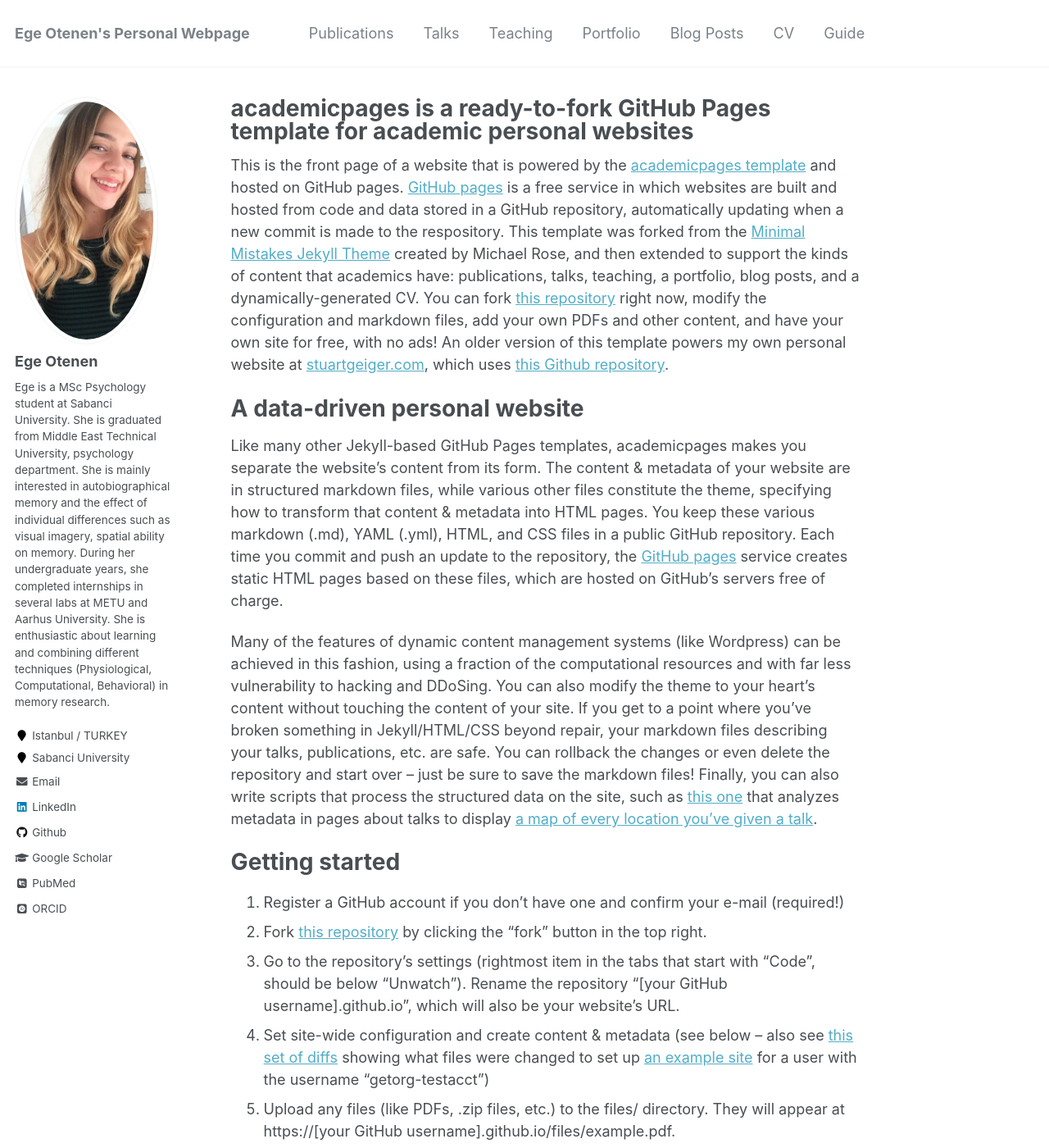
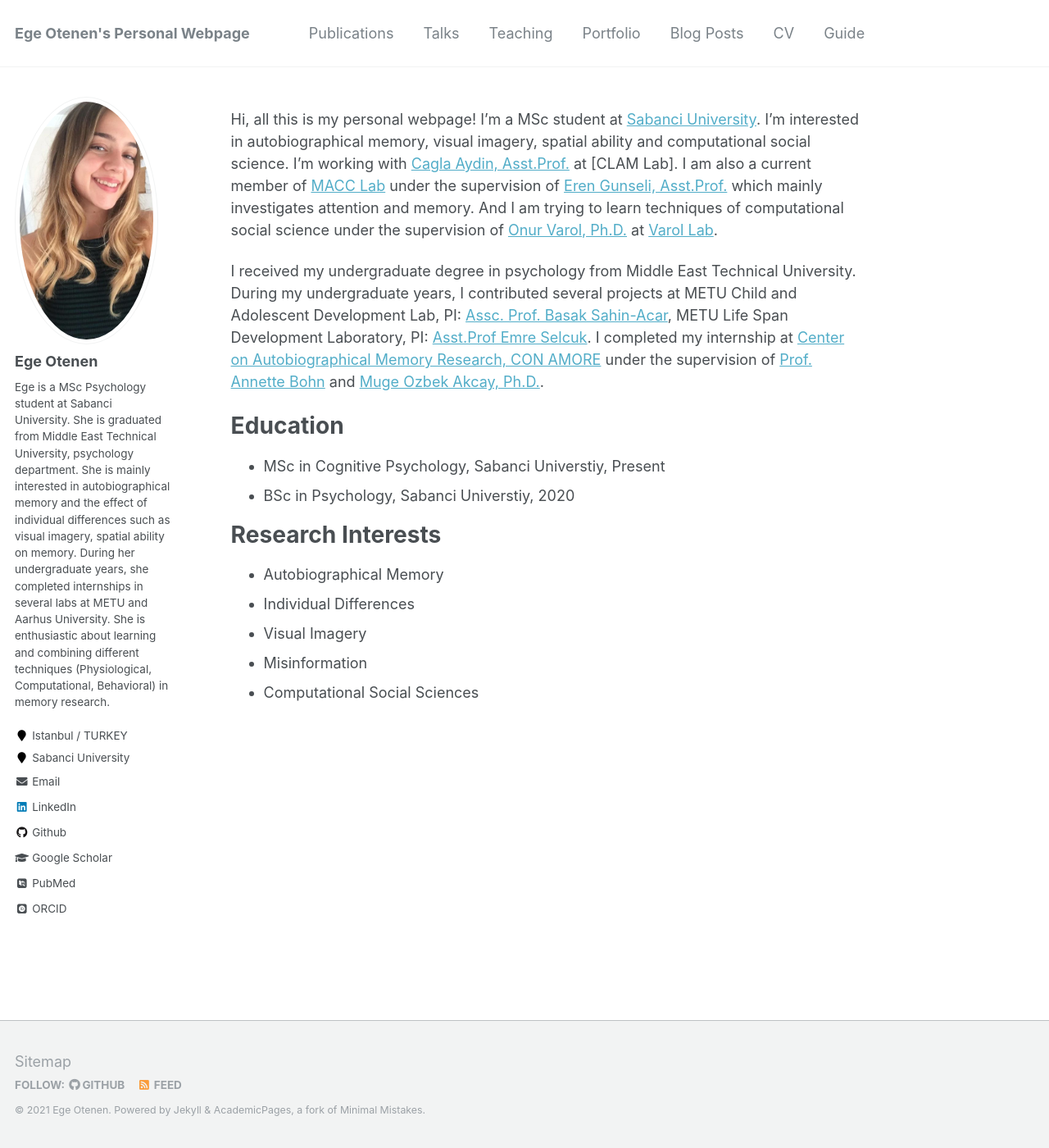
Before and after one commit to egeotenen/egeotenen.github.io, a Jekyll site: the page built from _pages/about.md, in a window 1280 px wide and 1400 px high. Shown: the whole window at 82% size. Built offline with Jekyll 4.4.1, drawn with Linux system fonts in a browser that asks for light colours; some web fonts are replaced; some of the changed text lies outside the part shown.

Commit message:
Updating about page

```diff
--- a/_pages/about.md
+++ b/_pages/about.md
@@ -1,6 +1,6 @@
 ---
 permalink: /
-title: "academicpages is a ready-to-fork GitHub Pages template for academic personal websites"
+title: ""
 excerpt: "About me"
 author_profile: true
 redirect_from:
@@ -8,43 +8,19 @@ redirect_from:
   - /about.html
 ---
 
-This is the front page of a website that is powered by the [academicpages template](https://github.com/academicpages/academicpages.github.io) and hosted on GitHub pages. [GitHub pages](https://pages.github.com) is a free service in which websites are built and hosted from code and data stored in a GitHub repository, automatically updating when a new commit is made to the respository. This template was forked from the [Minimal Mistakes Jekyll Theme](https://mmistakes.github.io/minimal-mistakes/) created by Michael Rose, and then extended to support the kinds of content that academics have: publications, talks, teaching, a portfolio, blog posts, and a dynamically-generated CV. You can fork [this repository](https://github.com/academicpages/academicpages.github.io) right now, modify the configuration and markdown files, add your own PDFs and other content, and have your own site for free, with no ads! An older version of this template powers my own personal website at [stuartgeiger.com](http://stuartgeiger.com), which uses [this Github repository](https://github.com/staeiou/staeiou.github.io).
+Hi, all this is my personal webpage! I'm a MSc student at [Sabanci University](https://www.sabanciuniv.edu/). I'm interested in autobiographical memory, visual imagery, spatial ability and computational social science. I'm working with [Cagla Aydin, Asst.Prof.](https://fass.sabanciuniv.edu/en/faculty-members/detail/1980) at [CLAM Lab].
+I am also a current member of [MACC Lab](https://www.gunselilab.com/) under the supervision of [Eren Gunseli, Asst.Prof.](http://myweb.sabanciuniv.edu/erengunseli/) which mainly investigates attention and memory.
+And I am trying to learn techniques of computational social science under the supervision of [Onur Varol, Ph.D.](http://www.onurvarol.com/) at [Varol Lab](http://varollab.com/).
 
-A data-driven personal website
-======
-Like many other Jekyll-based GitHub Pages templates, academicpages makes you separate the website's content from its form. The content & metadata of your website are in structured markdown files, while various other files constitute the theme, specifying how to transform that content & metadata into HTML pages. You keep these various markdown (.md), YAML (.yml), HTML, and CSS files in a public GitHub repository. Each time you commit and push an update to the repository, the [GitHub pages](https://pages.github.com/) service creates static HTML pages based on these files, which are hosted on GitHub's servers free of charge.
+I received my undergraduate degree in psychology from Middle East Technical University. During my undergraduate years, I contributed several projects at METU Child and Adolescent Development Lab, PI: [Assc. Prof. Basak Sahin-Acar](http://psy.metu.edu.tr/en/basak-sahin-acar), METU Life Span Development Laboratory, PI: [Asst.Prof Emre Selcuk](http://myweb.sabanciuniv.edu/emreselcuk/). I completed my internship at [Center on Autobiographical Memory  Research, CON AMORE](https://psy.au.dk/en/research/research-centres-and-units/conamore/) under the supervision of [Prof. Annette Bohn](https://pure.au.dk/portal/en/persons/annette-bohn(63156000-0ce0-4610-b068-ee3354380b04).html) and [Muge Ozbek Akcay, Ph.D.](https://scholar.google.dk/citations?user=iuB-cpUAAAAJ&hl=en).
 
-Many of the features of dynamic content management systems (like Wordpress) can be achieved in this fashion, using a fraction of the computational resources and with far less vulnerability to hacking and DDoSing. You can also modify the theme to your heart's content without touching the content of your site. If you get to a point where you've broken something in Jekyll/HTML/CSS beyond repair, your markdown files describing your talks, publications, etc. are safe. You can rollback the changes or even delete the repository and start over -- just be sure to save the markdown files! Finally, you can also write scripts that process the structured data on the site, such as [this one](https://github.com/academicpages/academicpages.github.io/blob/master/talkmap.ipynb) that analyzes metadata in pages about talks to display [a map of every location you've given a talk](https://academicpages.github.io/talkmap.html).
+# Education
+* MSc in Cognitive Psychology, Sabanci Universtiy, Present
+* BSc in Psychology, Sabanci Universtiy, 2020
 
-Getting started
-======
-1. Register a GitHub account if you don't have one and confirm your e-mail (required!)
-1. Fork [this repository](https://github.com/academicpages/academicpages.github.io) by clicking the "fork" button in the top right.
-1. Go to the repository's settings (rightmost item in the tabs that start with "Code", should be below "Unwatch"). Rename the repository "[your GitHub username].github.io", which will also be your website's URL.
-1. Set site-wide configuration and create content & metadata (see below -- also see [this set of diffs](http://archive.is/3TPas) showing what files were changed to set up [an example site](https://getorg-testacct.github.io) for a user with the username "getorg-testacct")
-1. Upload any files (like PDFs, .zip files, etc.) to the files/ directory. They will appear at https://[your GitHub username].github.io/files/example.pdf.
-1. Check status by going to the repository settings, in the "GitHub pages" section
-
-Site-wide configuration
-------
-The main configuration file for the site is in the base directory in [_config.yml](https://github.com/academicpages/academicpages.github.io/blob/master/_config.yml), which defines the content in the sidebars and other site-wide features. You will need to replace the default variables with ones about yourself and your site's github repository. The configuration file for the top menu is in [_data/navigation.yml](https://github.com/academicpages/academicpages.github.io/blob/master/_data/navigation.yml). For example, if you don't have a portfolio or blog posts, you can remove those items from that navigation.yml file to remove them from the header.
-
-Create content & metadata
-------
-For site content, there is one markdown file for each type of content, which are stored in directories like _publications, _talks, _posts, _teaching, or _pages. For example, each talk is a markdown file in the [_talks directory](https://github.com/academicpages/academicpages.github.io/tree/master/_talks). At the top of each markdown file is structured data in YAML about the talk, which the theme will parse to do lots of cool stuff. The same structured data about a talk is used to generate the list of talks on the [Talks page](https://academicpages.github.io/talks), each [individual page](https://academicpages.github.io/talks/2012-03-01-talk-1) for specific talks, the talks section for the [CV page](https://academicpages.github.io/cv), and the [map of places you've given a talk](https://academicpages.github.io/talkmap.html) (if you run this [python file](https://github.com/academicpages/academicpages.github.io/blob/master/talkmap.py) or [Jupyter notebook](https://github.com/academicpages/academicpages.github.io/blob/master/talkmap.ipynb), which creates the HTML for the map based on the contents of the _talks directory).
-
-**Markdown generator**
-
-I have also created [a set of Jupyter notebooks](https://github.com/academicpages/academicpages.github.io/tree/master/markdown_generator
-) that converts a CSV containing structured data about talks or presentations into individual markdown files that will be properly formatted for the academicpages template. The sample CSVs in that directory are the ones I used to create my own personal website at stuartgeiger.com. My usual workflow is that I keep a spreadsheet of my publications and talks, then run the code in these notebooks to generate the markdown files, then commit and push them to the GitHub repository.
-
-How to edit your site's GitHub repository
-------
-Many people use a git client to create files on their local computer and then push them to GitHub's servers. If you are not familiar with git, you can directly edit these configuration and markdown files directly in the github.com interface. Navigate to a file (like [this one](https://github.com/academicpages/academicpages.github.io/blob/master/_talks/2012-03-01-talk-1.md) and click the pencil icon in the top right of the content preview (to the right of the "Raw | Blame | History" buttons). You can delete a file by clicking the trashcan icon to the right of the pencil icon. You can also create new files or upload files by navigating to a directory and clicking the "Create new file" or "Upload files" buttons.
-
-Example: editing a markdown file for a talk
-![Editing a markdown file for a talk](/images/editing-talk.png)
-
-For more info
-------
-More info about configuring academicpages can be found in [the guide](https://academicpages.github.io/markdown/). The [guides for the Minimal Mistakes theme](https://mmistakes.github.io/minimal-mistakes/docs/configuration/) (which this theme was forked from) might also be helpful.
+# Research Interests
+* Autobiographical Memory
+* Individual Differences
+* Visual Imagery
+* Misinformation
+* Computational Social Sciences
```
